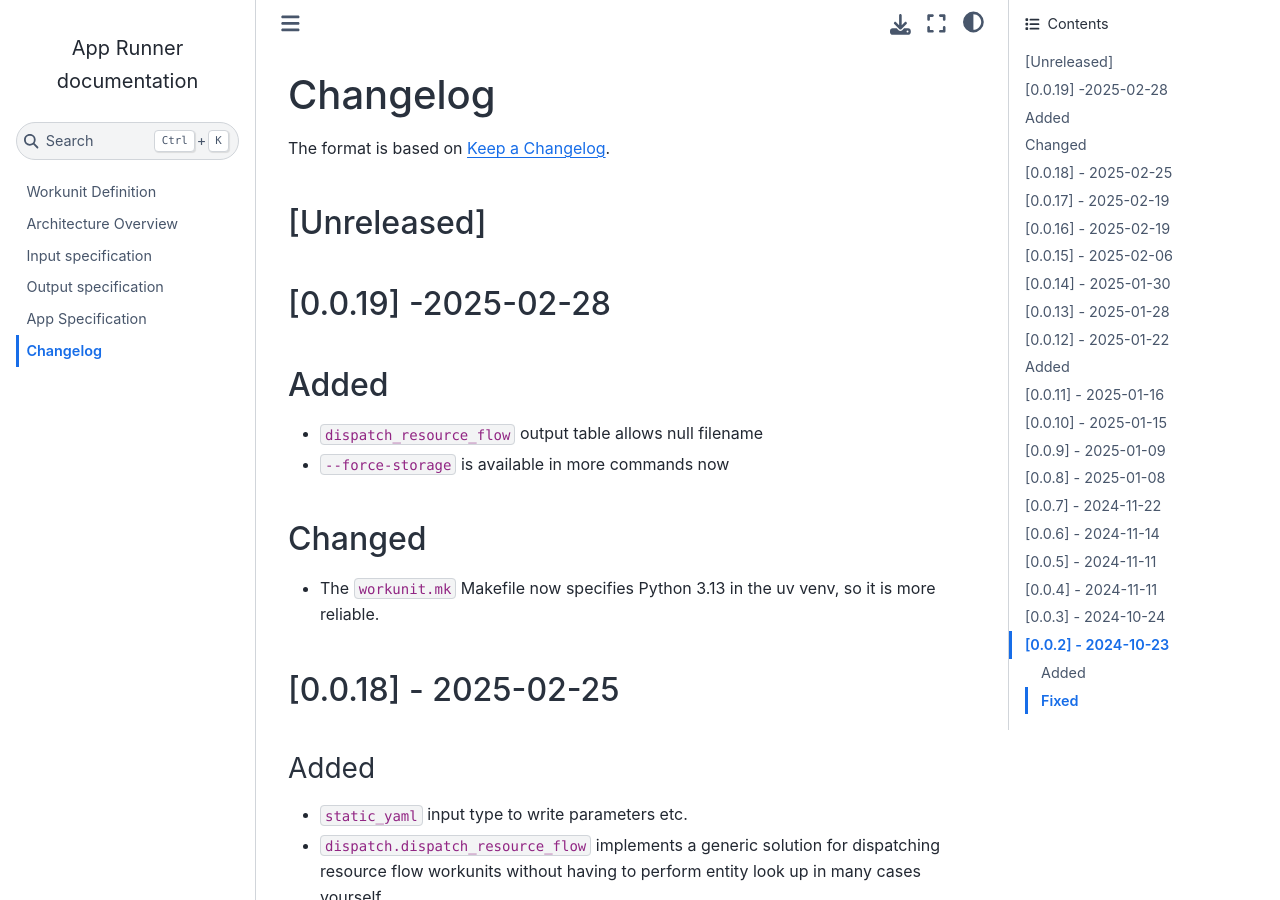
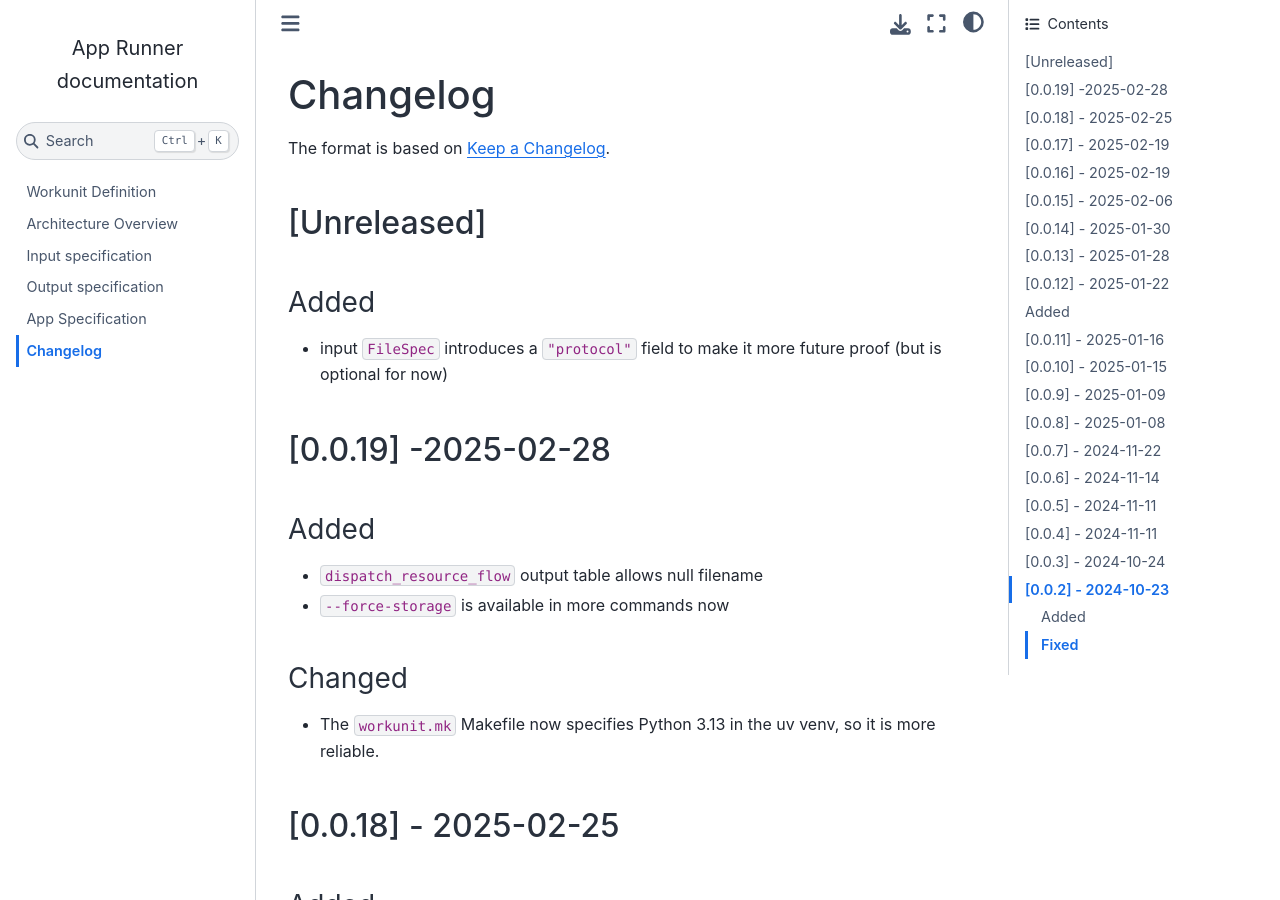
Before and after one commit to fgcz/bfabricPy, a Sphinx documentation site: the page built from bfabric_app_runner/docs/changelog.md, in a window 1280 px wide and 900 px high. Built offline with Sphinx 7.4.7 and the Sphinx Book theme 1.1.4, drawn with Linux system fonts in a browser that asks for light colours.

Commit message:
input `FileSpec` introduces a `"protocol"` field to make it more future proof (but is optional for now)

```diff
--- a/bfabric_app_runner/docs/changelog.md
+++ b/bfabric_app_runner/docs/changelog.md
@@ -4,14 +4,18 @@ The format is based on [Keep a Changelog](https://keepachangelog.com/en/1.1.0/).
 
 ## \[Unreleased\]
 
+### Added
+
+- input `FileSpec` introduces a `"protocol"` field to make it more future proof (but is optional for now)
+
 ## \[0.0.19\] -2025-02-28
 
-## Added
+### Added
 
 - `dispatch_resource_flow` output table allows null filename
 - `--force-storage` is available in more commands now
 
-## Changed
+### Changed
 
 - The `workunit.mk` Makefile now specifies Python 3.13 in the uv venv, so it is more reliable.
 
```
Also changed, not shown: 1 other file.
